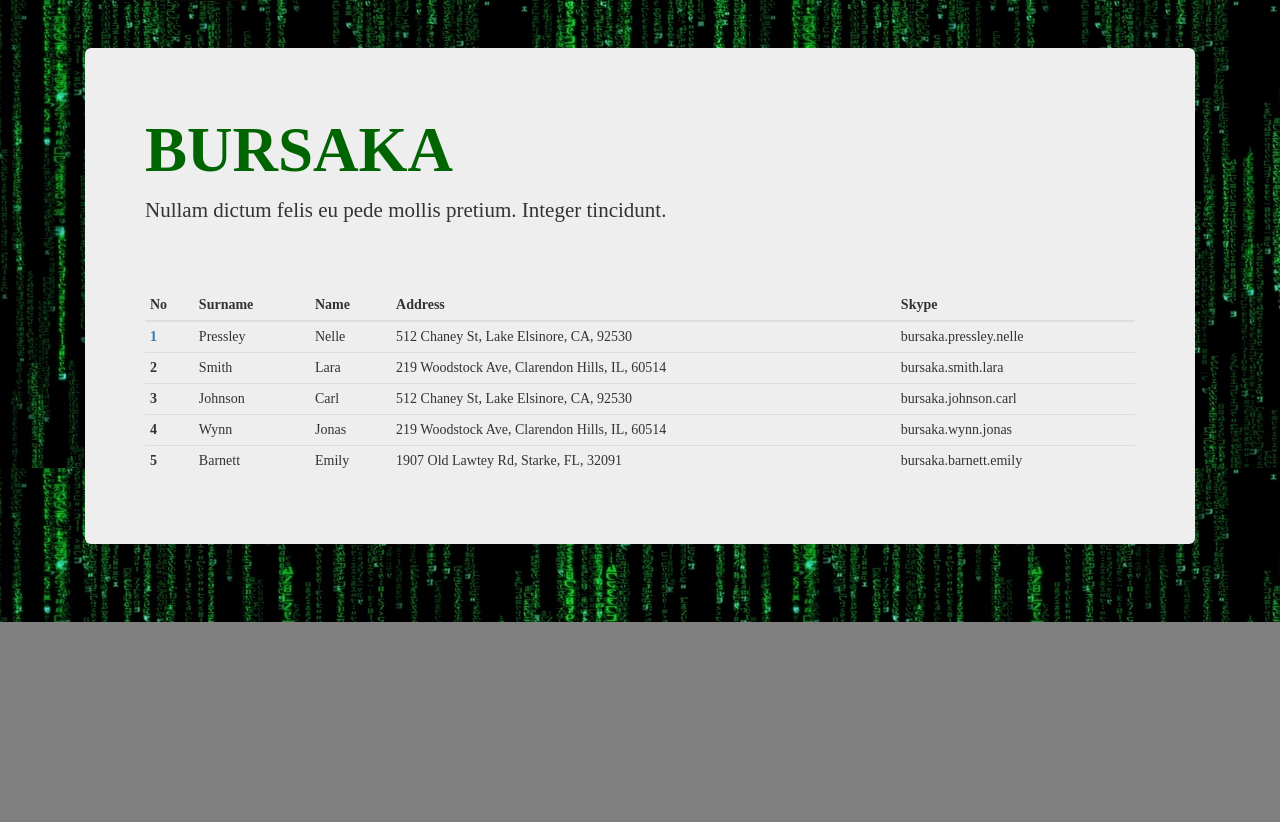
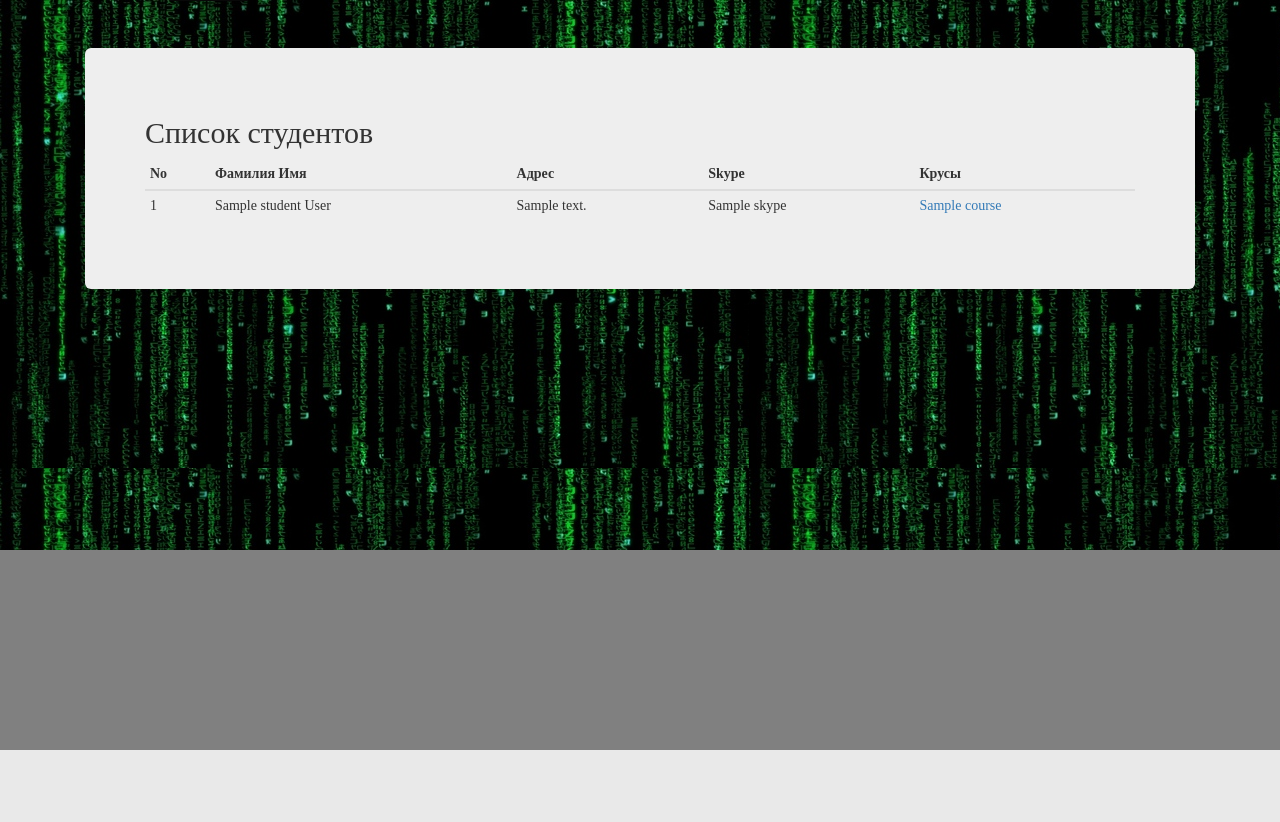
Before and after one commit to ooniversity/ooniversity_django_courses_nix, a Django app: template templates/pybursa/student_list.html in a window 1280 px wide. Shown: the part 50-872 px from the top of the page. After the commit the page ends 800 px from the top, so only its background shows below. Run offline with Django 3.2, Linux system fonts and the light colour scheme; the template is opened without the code that fills it: most values are stand-ins (such as "Sample title", 1, 10 or a date in 2020); some libraries are stand-ins or nearby versions.

Commit message:
Add 'course list', 'course detail', 'student list' templates

```diff
--- a/courses/views.py
+++ b/courses/views.py
@@ -4,5 +4,5 @@ from courses.models import Course, Lesson, Student
 
 def courses(request, pk):
     course = Course.objects.get(id=pk)
-
-    return render(request, 'courses/course.html', {'course': course})
+    lessons = Lesson.objects.filter(course=course)
+    return render(request, 'courses/course.html', {'course': course, 'lesson_list': lessons})
--- a/pybursa/views.py
+++ b/pybursa/views.py
@@ -12,7 +12,8 @@ def contact(request):
 
 
 def student_list(request):
-    return render(request, 'pybursa/student_list.html')
+    students = Student.objects.all()
+    return render(request, 'pybursa/student_list.html', {'student_list': students})
 
 
 def student_detail(request):
--- a/templates/pybursa/student_list.html
+++ b/templates/pybursa/student_list.html
@@ -36,54 +36,31 @@
         <div class="container">
           <div class="col-md-12">
             <div class="jumbotron">
-              <h1 class="text-left text-uppercase bursaka-title-lg">Bursaka</h1>
-              <p class="description-content">Nullam dictum felis eu pede mollis pretium. Integer tincidunt.</p>
+              <h2>Список студентов</h2>
               <table class="table table-condensed">
                 <thead>
                   <tr>
                     <th>No</th>
-                    <th>Surname</th>
-                    <th>Name</th>
-                    <th>Address</th>
+                    <th>Фамилия Имя</th>
+                    <th>Адрес</th>
                     <th>Skype</th>
+                    <th>Крусы</th>
                   </tr>
                 </thead>
                 <tbody>
-                  <tr>
-                    <th scope="row"><a href="{% url 'student_detail' %}">1</a></th>
-                    <td>Pressley</td>
-                    <td>Nelle</td>
-                    <td>512 Chaney St, Lake Elsinore, CA, 92530</td>
-                    <td>bursaka.pressley.nelle</td>
-                  </tr>
-                  <tr>
-                    <th scope="row">2</th>
-                    <td>Smith</td>
-                    <td>Lara</td>
-                    <td>219 Woodstock Ave, Clarendon Hills, IL, 60514</td>
-                    <td>bursaka.smith.lara</td>
-                  </tr>
-                  <tr>
-                    <th scope="row">3</th>
-                    <td>Johnson</td>
-                    <td>Carl</td>
-                    <td>512 Chaney St, Lake Elsinore, CA, 92530</td>
-                    <td>bursaka.johnson.carl</td>
-                  </tr>
-                  <tr>
-                    <th scope="row">4</th>
-                    <td>Wynn</td>
-                    <td>Jonas</td>
-                    <td>219 Woodstock Ave, Clarendon Hills, IL, 60514</td>
-                    <td>bursaka.wynn.jonas</td>
-                  </tr>
-                  <tr>
-                    <th scope="row">5</th>
-                    <td>Barnett</td>
-                    <td>Emily</td>
-                    <td>1907 Old Lawtey Rd, Starke, FL, 32091</td>
-                    <td>bursaka.barnett.emily</td>
-                  </tr>
+                 {% for student in student_list %}
+                    <tr>
+                      <td>{{ student.id }}</td>
+                      <td>{{ student.name }} {{ student.surname }}</td>
+                      <td>{{ student.address }}</td>
+                      <td>{{ student.skype }}</td>
+                      <td>
+                        {% for course in student.courses.all %}
+                          <div><a href="{% url 'courses' course.id %}">{{ course.name }}</a></div>
+                        {% endfor %}
+                      </td>
+                    </tr>
+                  {% endfor %}
                 </tbody>
               </table>
             </div>
```
Also changed, not shown: templates/courses/course.html (+9 -7 lines).
